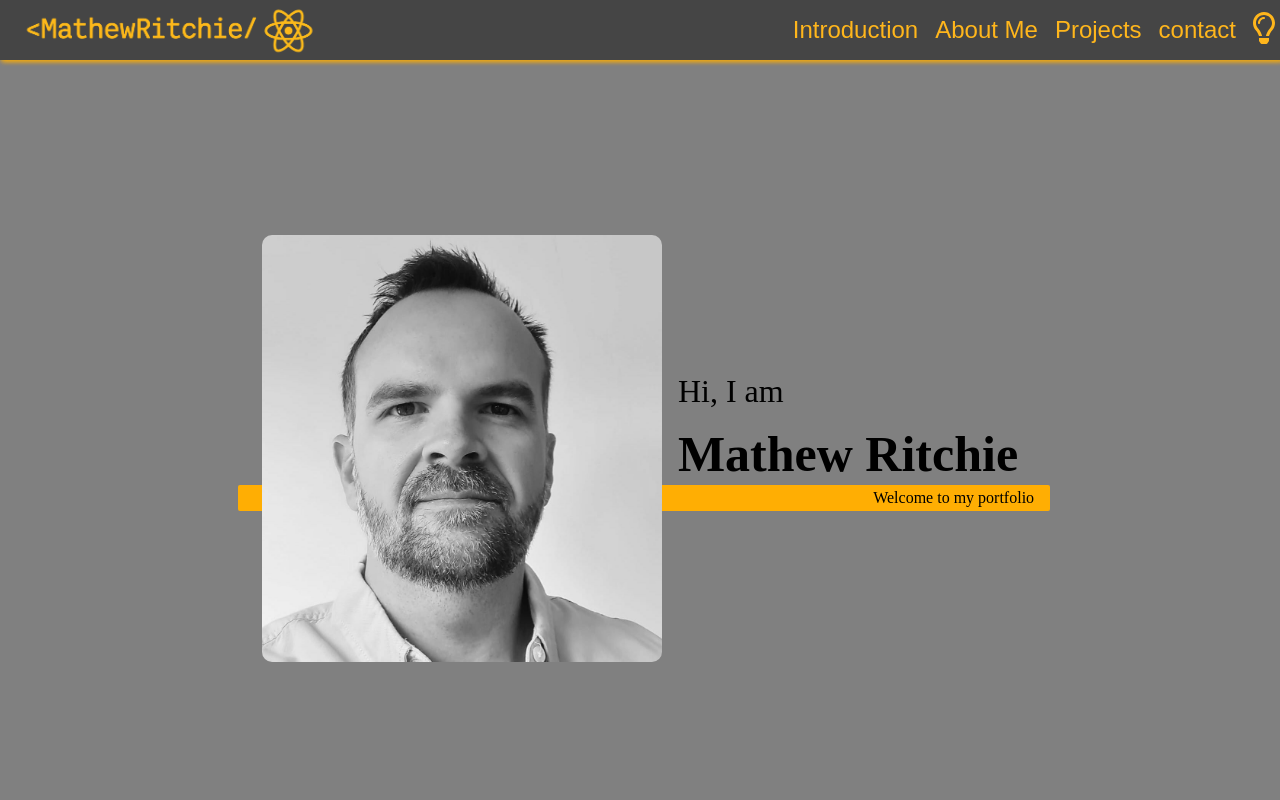
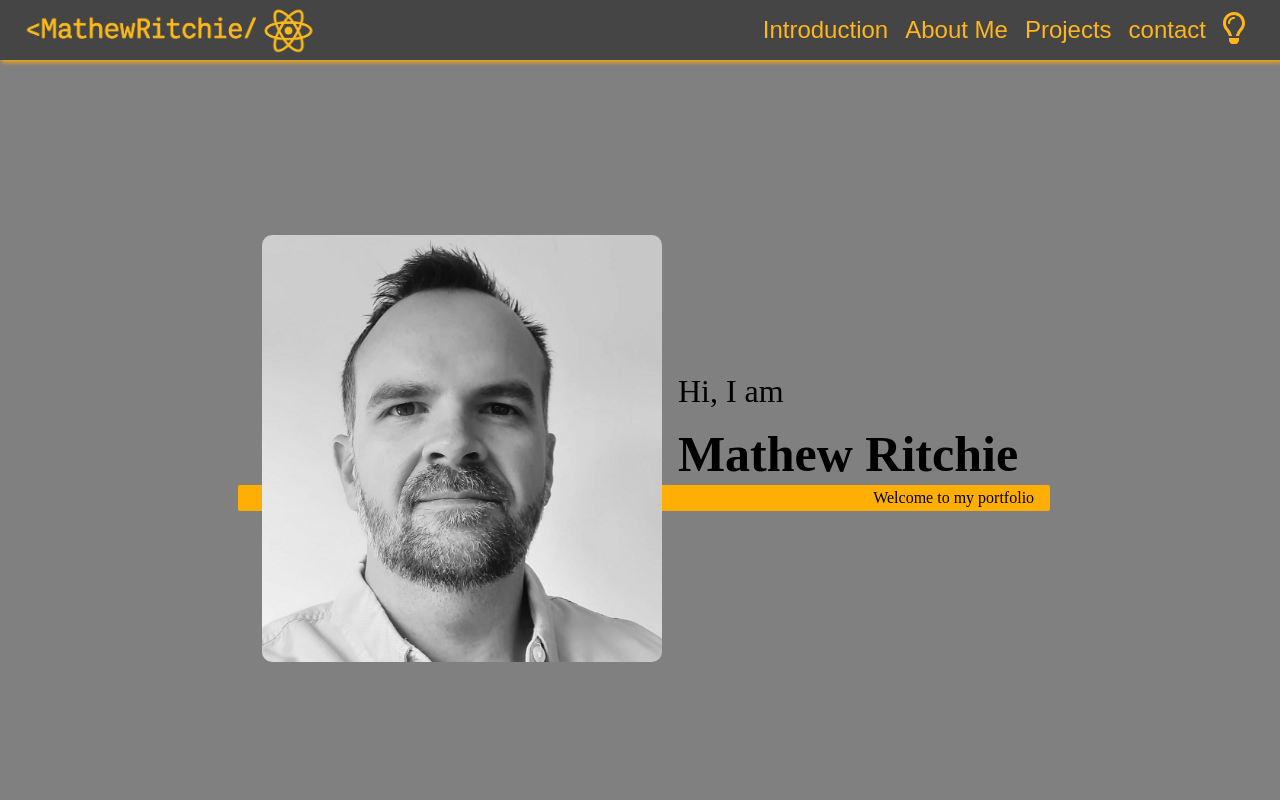
Before and after one commit to Mathew-Ritchie/Mathew_Ritchie_Portfolio_Site, a React (Vite) app: page / in a window 1280 px wide. Shown: the top 800 px of the page. Built offline with nearby package versions, Linux system fonts and the light colour scheme.

Commit message:
amendment to theme toggle padding.

```diff
--- a/src/Components/header.css
+++ b/src/Components/header.css
@@ -36,7 +36,7 @@
   display: flex;
   justify-content: center;
   align-items: center;
-  /* padding-right: 50px; */
+  padding-right: 30px;
 }
 
 .header-nav-modal-btn {
@@ -78,6 +78,9 @@
   .header-nav-modal-btn {
     display: none;
   }
+  .header-nav-toggle-div {
+    padding-right: 30px;
+  }
 }
 
 @media (max-width: 845px) {
```
